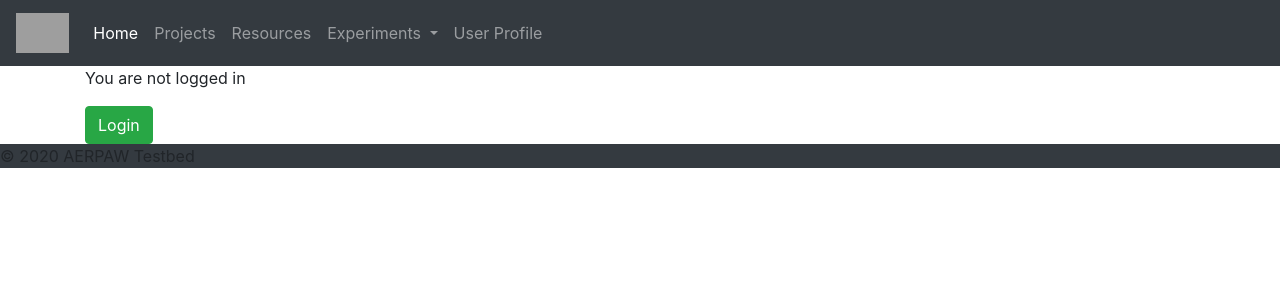
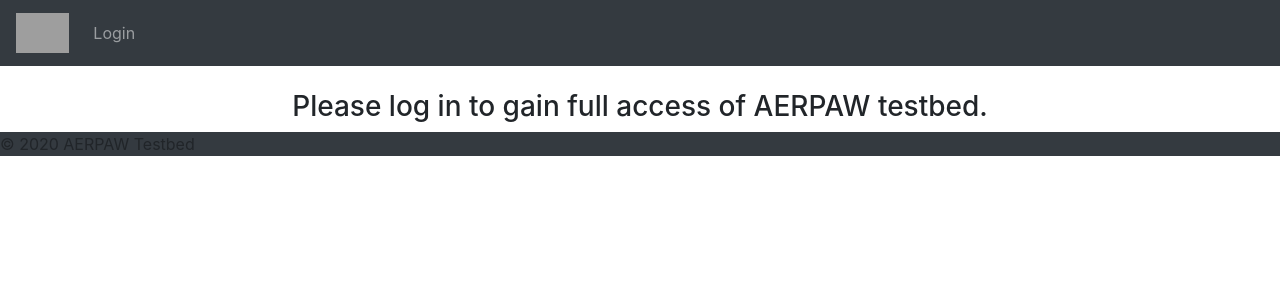
Before and after one commit to AERPAW-Platform-Control/portal, a Django app: page / in a window 1280 px wide. Shown: the top 300 px of the page. Run offline with Django 3.2, Linux system fonts and the light colour scheme; parts of the project's set-up code (start-up, migrations or seed data) failed here and were passed over; some libraries are stand-ins or nearby versions; grey boxes are pictures that could not be loaded.

Commit message:
modified navbar to reflect login status

```diff
--- a/templates/base/home.html
+++ b/templates/base/home.html
@@ -45,9 +45,6 @@
 
 </div>
 {% else %}
-  <p>You are not logged in</p>
-  <a href="{% url 'login' %}">
-    <button class="message-btn btn btn-success">Login</button>
-  </a>
+  <h3 class="text-center mt-4">Please log in to gain full access of AERPAW testbed.</h3>
 {% endif %}
 {% endblock %}
--- a/templates/base/navbar.html
+++ b/templates/base/navbar.html
@@ -16,6 +16,7 @@
   </button>
   <div class="collapse navbar-collapse" id="navbarNav">
     <ul class="navbar-nav">
+      {% if user.is_authenticated %}
       <li class="nav-item active">
         <a class="nav-link" href="#"
           >Home <span class="sr-only">(current)</span></a
@@ -39,6 +40,17 @@
       <li class="nav-item">
         <a class="nav-link" href="#">User Profile</a>
       </li>
+      <li class="nav-item">
+        <a class="nav-link" href="{% url 'logout' %}">Logout</a>
+      </li>
+      {% else %}
+      <ul class="navbar-nav ml-auto ns-navbar pull-right">
+        <li class="nav-item {{ login_page }}">
+            <a class="nav-link" href="{% url 'login' %}">
+                <i class="fa fa-fw fa-sign-in"></i> Login</a>
+        </li>
+      </ul>
+      {% endif %}
     </ul>
   </div>
 </nav>
```
